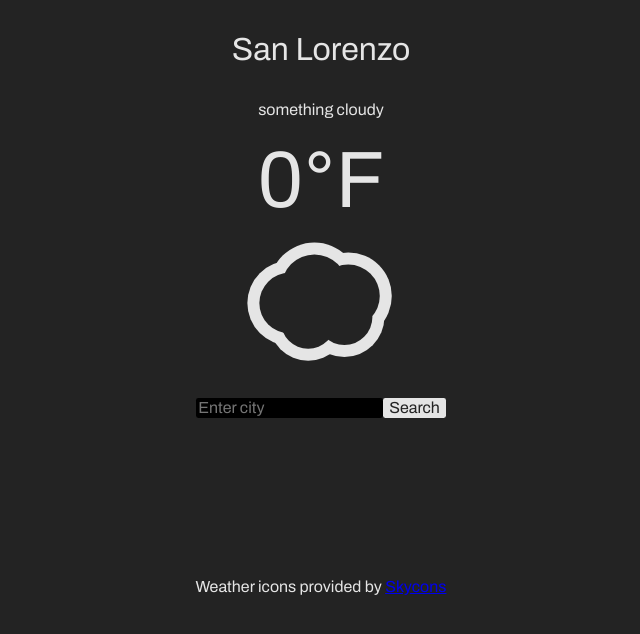
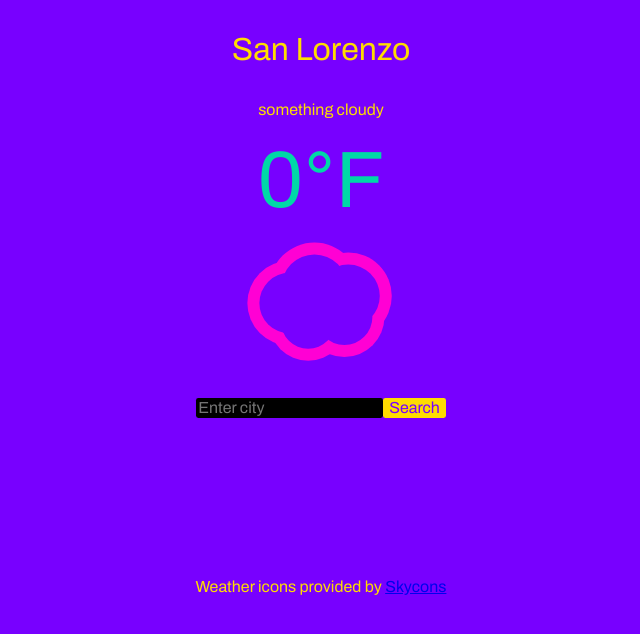
Before and after one commit to ageebc137/react-weather-app, a React (Create React App) app in the folder client/: page / in a window 1280 px wide. Shown: the top 634 px of the page, without its empty margins (319-959 px from the left). Built offline with nearby package versions, Linux system fonts and the light colour scheme; no server answers.

Commit message:
change color scheme

```diff
--- a/client/public/scripts/skycons-live.js
+++ b/client/public/scripts/skycons-live.js
@@ -1,4 +1,4 @@
-var skycons = new Skycons({"color": "#E5E5E5"});
+var skycons = new Skycons({"color": "#FF00D4"});
 // on Android, a nasty hack is needed: {"resizeClear": true}
 
 let currentState = 'sunny';
--- a/client/src/App.js
+++ b/client/src/App.js
@@ -34,7 +34,6 @@ class App extends Component {
         console.warn(err);
       });
     };
-
 
   }
 
--- a/client/src/styles/base/_settings.scss
+++ b/client/src/styles/base/_settings.scss
@@ -1,3 +1,3 @@
-$background-color: #232323;
-$font-color: #E5E5E5 ;
+$background-color: #7800FF ;
+$font-color: #FFDC00 ;
 $app-font: 'Archivo', sans-serif;
--- a/client/src/styles/components/_temperature.scss
+++ b/client/src/styles/components/_temperature.scss
@@ -3,11 +3,12 @@ h1 {
 font-size: 5em;
 margin: 0;
 transition: color 0.5s;
+color: #00D8A7;
 
 }
 
 h1:hover{
-    color: blue;
+    color: #808080;
     cursor: pointer;
 }
 
```
